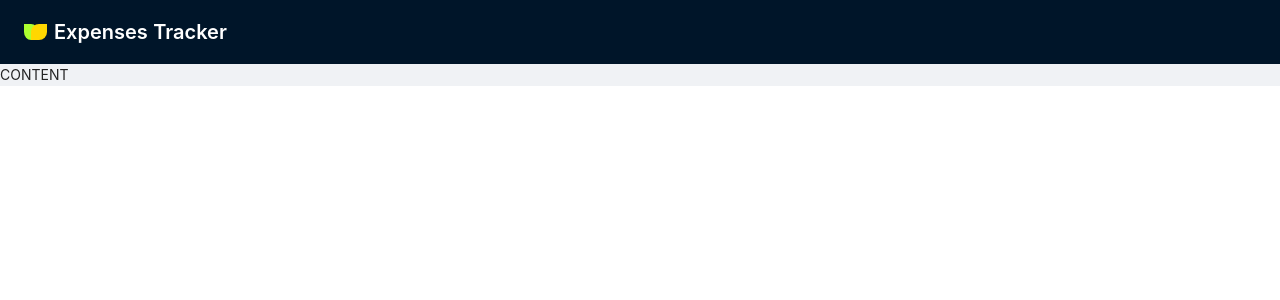
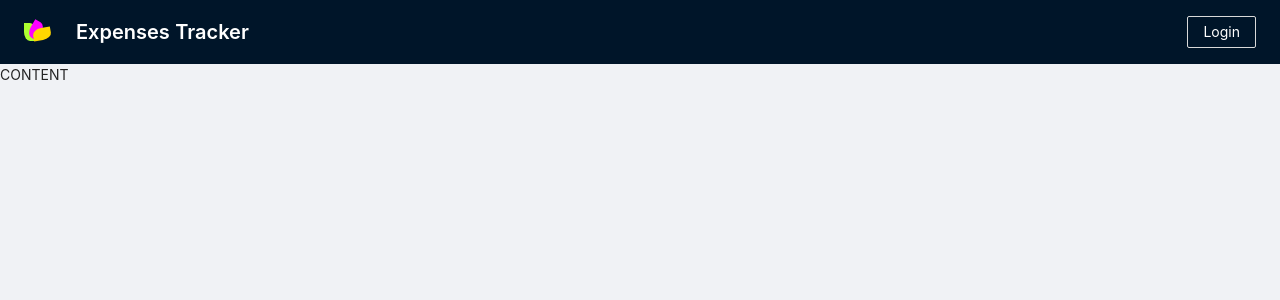
Before and after one commit to pwei12/expenses-tracker, a Next.js app: page / in a window 1280 px wide. Shown: the top 300 px of the page. Built offline with nearby package versions, Linux system fonts and the light colour scheme.

Commit message:
feat: add button in header to login or logout

```diff
--- a/components/AppIcon.jsx
+++ b/components/AppIcon.jsx
@@ -3,19 +3,31 @@ import styled from 'styled-components';
 const Icon = styled.div`
   position: relative;
   background-color: greenyellow;
-  height: 16px;
-  width: 14px;
+  height: 18px;
+  width: 12px;
   color: white;
   border-radius: 0 50%;
+  :before {
+    content: '';
+    position: absolute;
+    height: 18px;
+    width: 12px;
+    background-color: magenta;
+    border-radius: 0 50%;
+    bottom: 2px;
+    left: 6px;
+    transform: rotate(30deg);
+  }
   :after {
     content: '';
     position: absolute;
-    height: 16px;
-    width: 16px;
+    height: 18px;
+    width: 12px;
     background-color: gold;
     border-radius: 0 50%;
-    left: 7px;
-    transform: rotate(90deg);
+    left: 12px;
+    top: 2px;
+    transform: rotate(80deg);
   }
 `;
 
--- a/components/Header.jsx
+++ b/components/Header.jsx
@@ -1,32 +1,99 @@
-import { Grid, Layout, Typography } from 'antd';
+import { useState } from 'react';
+import { useRouter } from 'next/router';
+import { Button, Col, Grid, Layout, message, Row, Typography } from 'antd';
 import Link from 'next/link';
 import AppIcon from './AppIcon';
+import { LOGOUT_ROUTE } from '@/constants/route';
+import { apiCall } from '@/utils/apiCall';
 
-const Header = () => {
+const SUCCESSFUL_LOGOUT_MESSAGE = 'You have been logged out';
+const LOGOUT_ERROR_MESSAGE = 'Failed to logout';
+
+const Header = ({ hasLoggedIn, hasAuthButton }) => {
+  const router = useRouter();
   const breakpoint = Grid.useBreakpoint();
   const isMobile = breakpoint.xs || (breakpoint.sm && !breakpoint.md);
+
+  const [hasLoggedOut, setHasLoggedOut] = useState(!hasLoggedIn);
+
+  const handleButtonClick = async () => {
+    if (hasLoggedIn) {
+      const response = await apiCall(
+        LOGOUT_ROUTE,
+        {},
+        () => setHasLoggedOut(true),
+        () => message.error(LOGOUT_ERROR_MESSAGE)
+      );
+
+      if (response.success) {
+        message.success(SUCCESSFUL_LOGOUT_MESSAGE);
+        router.push({
+          pathname: '/'
+        });
+      } else {
+        setSubmitting(false);
+        message.error(response.reason);
+      }
+    } else {
+      router.push('/login');
+    }
+  };
 
   return (
     <Layout.Header
       style={{
         color: 'white',
         fontSize: isMobile ? '16px' : '24px',
-        paddingLeft: '24px',
-        display: 'flex',
-        alignItems: 'center'
+        padding: '0px 24px'
       }}
     >
+      <Row
+        justify="space-between"
+        align="middle"
+        style={{
+          height: '100%',
+          width: '100%'
+        }}
+      >
+        <Col span={12}>
           <Link href="/">
+            <a>
+              <Row align="middle" gutter={[24]}>
+                <Col>
                   <AppIcon />
-      </Link>
+                </Col>
+                <Col>
                   {isMobile ? null : (
                     <Typography.Title
                       level={4}
-          style={{ color: 'white', margin: '0px 16px', padding: '0px' }}
+                      style={{
+                        color: 'white',
+                        margin: '0px 16px',
+                        padding: '0px'
+                      }}
                     >
                       Expenses Tracker
                     </Typography.Title>
                   )}
+                </Col>
+              </Row>
+            </a>
+          </Link>
+        </Col>
+        {hasAuthButton && (
+          <Col span={12}>
+            <div style={{ display: 'flex', justifyContent: 'flex-end' }}>
+              <Button
+                type="ghost"
+                onClick={handleButtonClick}
+                style={{ color: 'white' }}
+              >
+                {hasLoggedIn && !hasLoggedOut ? 'Logout' : 'Login'}
+              </Button>
+            </div>
+          </Col>
+        )}
+      </Row>
     </Layout.Header>
   );
 };
--- a/components/MainLayout.jsx
+++ b/components/MainLayout.jsx
@@ -1,10 +1,10 @@
 import { Layout } from 'antd';
 import Header from './Header';
 
-const MainLayout = ({ children }) => {
+const MainLayout = ({ children, hasLoggedIn, hasAuthButton }) => {
   return (
-    <Layout>
-      <Header />
+    <Layout style={{ height: '100vh' }}>
+      <Header hasLoggedIn={hasLoggedIn} hasAuthButton={hasAuthButton} />
       <Layout.Content>{children}</Layout.Content>
     </Layout>
   );
--- a/pages/api/users/login.js
+++ b/pages/api/users/login.js
@@ -31,7 +31,9 @@ handler.post(async (req, res) => {
           serialize(COOKIE_NAME, token, {
             path: '/',
             httpOnly: true,
-            maxAge: COOKIE_AGE
+            maxAge: COOKIE_AGE,
+            sameSite: 'strict',
+            secure: true
           })
         );
         res.send({ success: true });
--- a/pages/api/users/signup.js
+++ b/pages/api/users/signup.js
@@ -54,7 +54,9 @@ handler.post(async (req, res) => {
             serialize(COOKIE_NAME, token, {
               path: '/',
               httpOnly: true,
-              maxAge: COOKIE_AGE
+              maxAge: COOKIE_AGE,
+              sameSite: 'strict',
+              secure: true
             })
           );
           res.send({ success: true });
--- a/pages/index.js
+++ b/pages/index.js
@@ -1,7 +1,19 @@
 import Head from 'next/head';
+import { parse } from 'cookie';
 import MainLayout from '../components/MainLayout';
+import { COOKIE_NAME } from '@/constants/auth';
 
-export default function Home() {
+export const getServerSideProps = context => {
+  const cookies = parse(context.req.headers?.cookie ?? '');
+  const hasLoggedIn = Boolean(cookies[COOKIE_NAME]);
+  return {
+    props: {
+      hasLoggedIn
+    }
+  };
+};
+
+export default function Home({ hasLoggedIn }) {
   return (
     <>
       <Head>
@@ -9,7 +21,9 @@ export default function Home() {
         <meta name="description" content="Generated by create next app" />
         <link rel="icon" href="/favicon.ico" />
       </Head>
-      <MainLayout>CONTENT</MainLayout>
+      <MainLayout hasLoggedIn={hasLoggedIn} hasAuthButton={true}>
+        CONTENT
+      </MainLayout>
     </>
   );
 }
--- a/pages/login.jsx
+++ b/pages/login.jsx
@@ -43,7 +43,6 @@ const LoginPage = () => {
 
       if (response.success) {
         message.success(SUCCESSFUL_LOGIN_MESSAGE);
-        setSubmitting(false);
         router.push({
           pathname: EXPENSES_ROUTE
         });
@@ -60,12 +59,11 @@ const LoginPage = () => {
       <Head>
         <title>Login</title>
       </Head>
-      <MainLayout>
+      <MainLayout hasLoggedIn={false} hasAuthButton={false}>
         <Row
           justify="center"
           align="middle"
-          style={{ padding: 24, height: '100vh', margin: 'auto' }}
-          gutter={[16, 16]}
+          style={{ padding: 24, height: '100%', width: '100%' }}
         >
           <Col xs={24} sm={16} md={12} lg={8} xl={7}>
             <CenterWrapper>
--- a/src/constants/route.js
+++ b/src/constants/route.js
@@ -1,3 +1,4 @@
 export const SIGNUP_ROUTE = '/api/users/signup';
 export const LOGIN_ROUTE = '/api/users/login';
+export const LOGOUT_ROUTE = '/api/users/logout';
 export const EXPENSES_ROUTE = '/expenses';
```
Also changed, not shown: pages/signup.jsx (+3 -5 lines). Lines whose indentation alone changed are shown as unchanged.
